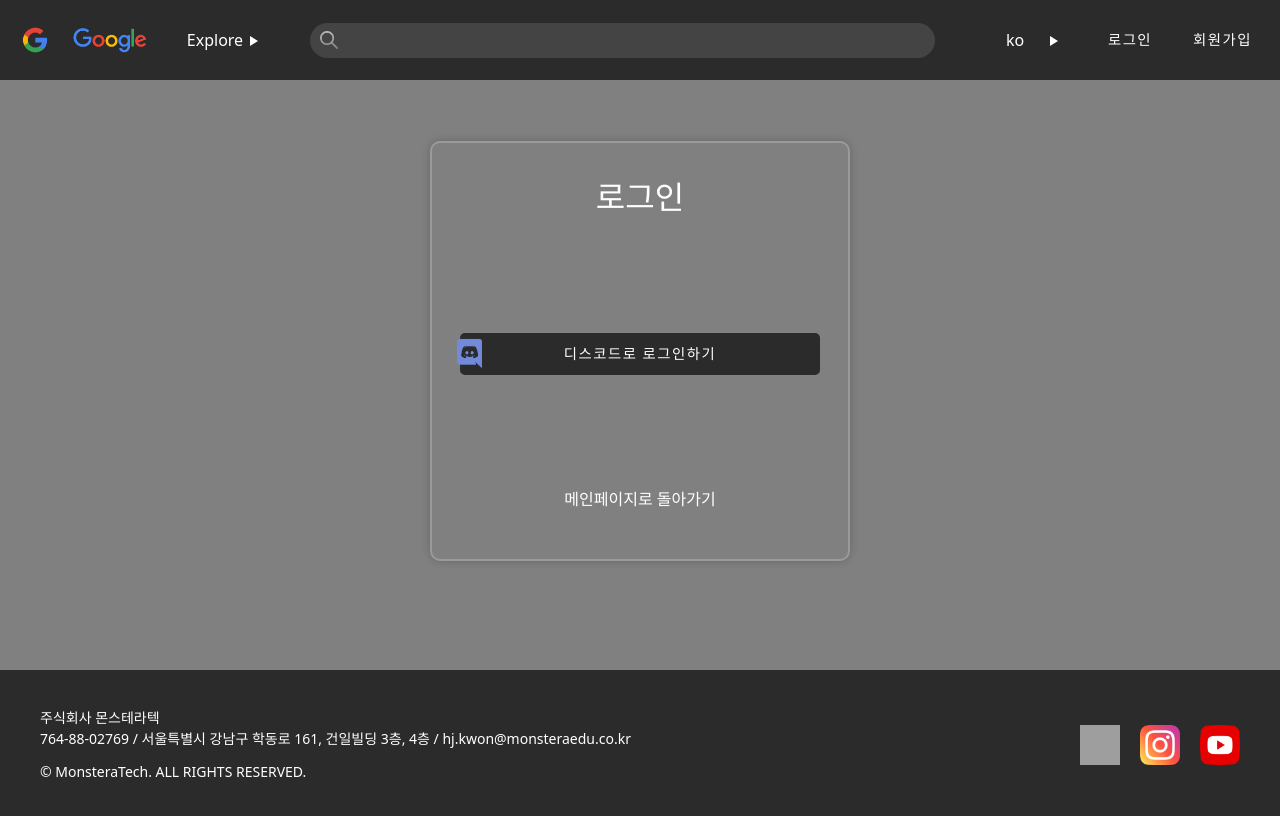
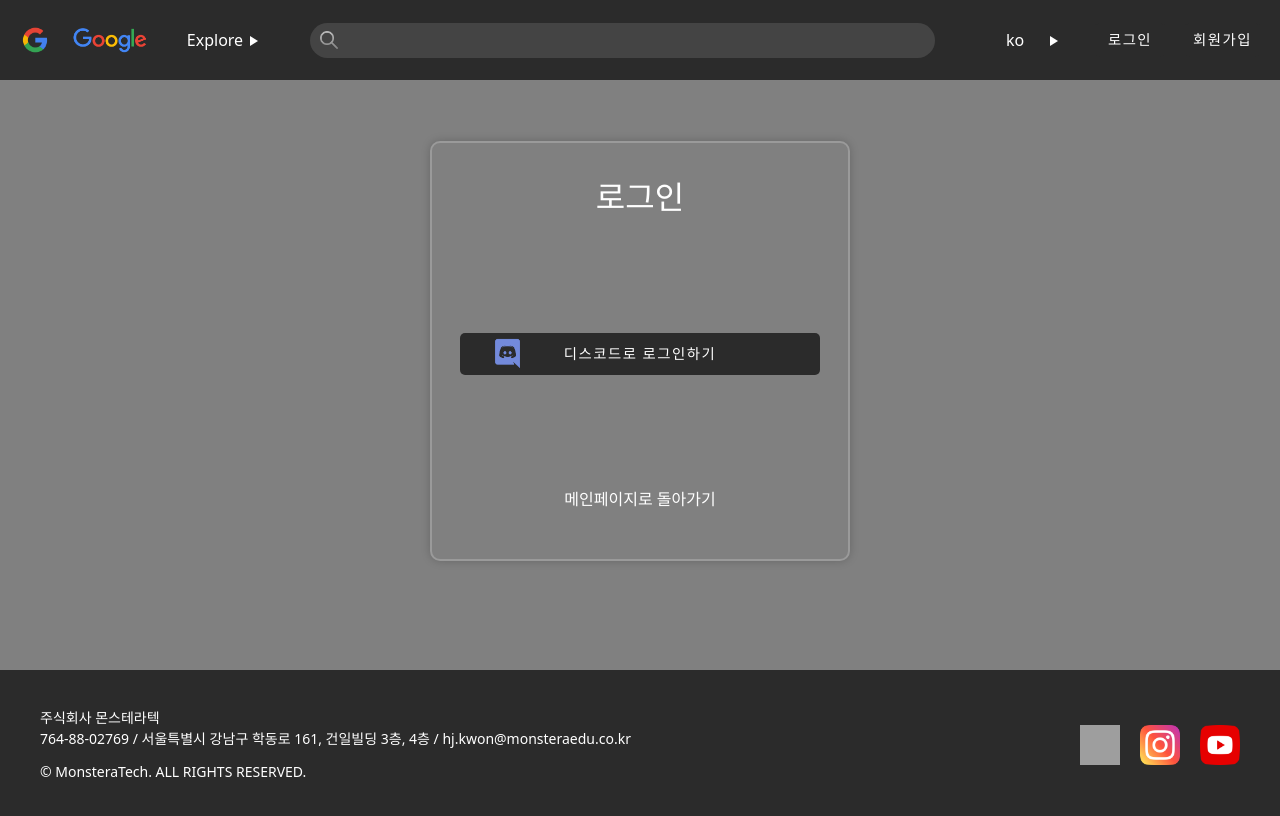
Before and after one commit to kang98kang/3DAssetTrading, a Next.js app: page /login in a window 1280 px wide. Shown: the top 816 px of the page. Built offline with nearby package versions, Linux system fonts and the light colour scheme; grey boxes are pictures that could not be loaded.

Commit message:
update Loginpage connect discord

```diff
--- a/app/Header.js
+++ b/app/Header.js
@@ -23,6 +23,12 @@ function HeaderContent() {
   }, [isExplorePage]);
 
   const searchParams = useSearchParams();
+
+  const pageVariants = {
+    initial: { opacity: 0, y: -20 },
+    animate: { opacity: 1, y: 0 },
+    exit: { opacity: 0, y: 20 },
+  };
 
   return (
     <>
@@ -82,6 +88,9 @@ function HeaderContent() {
         <Language />
         <div className={styles.loginContainer}>
           <Button
+            onClick={() => {
+              router.push("/login");
+            }}
             width="70px"
             height="34px"
             label={translations[language]?.Login[0]}
--- a/app/login/page.js
+++ b/app/login/page.js
@@ -2,6 +2,7 @@
 
 import React from "react";
 import { useRouter } from "next/navigation";
+import { signIn } from "next-auth/react";
 import { useLanguageData } from "../../components/hook/useLanguageData";
 import Image from "next/image";
 import styles from "./loginpage.module.css";
@@ -13,20 +14,18 @@ export default function Login() {
     router.push(`/${route}`);
   };
 
+  const handleSignIn = () => {
+    signIn("discord");
+  };
+
   const { language, translations } = useLanguageData();
   return (
     <div className={styles.mainContainer}>
       <section className={styles.section}>
         <div className={styles.wrapper}>
           <h1 className={styles.title}>{translations[language]?.Login[0]}</h1>
-          {/* <Image
-            src="/icons/discord.png"
-            alt="Discord"
-            className={styles.icon}
-            width={5}
-            height={5}
-          /> */}
           <Button
+            onClick={handleSignIn}
             width="360px"
             height="42px"
             label={translations[language]?.Login[3]}
--- a/components/common/Button.module.css
+++ b/components/common/Button.module.css
@@ -1,4 +1,5 @@
 .button {
+  position: relative;
   display: flex;
   justify-content: center;
   align-items: center;
@@ -14,7 +15,7 @@
 }
 
 .icon {
-  left: 20px;
+  left: 30px;
   position: absolute;
   display: flex;
   align-items: start;
```
